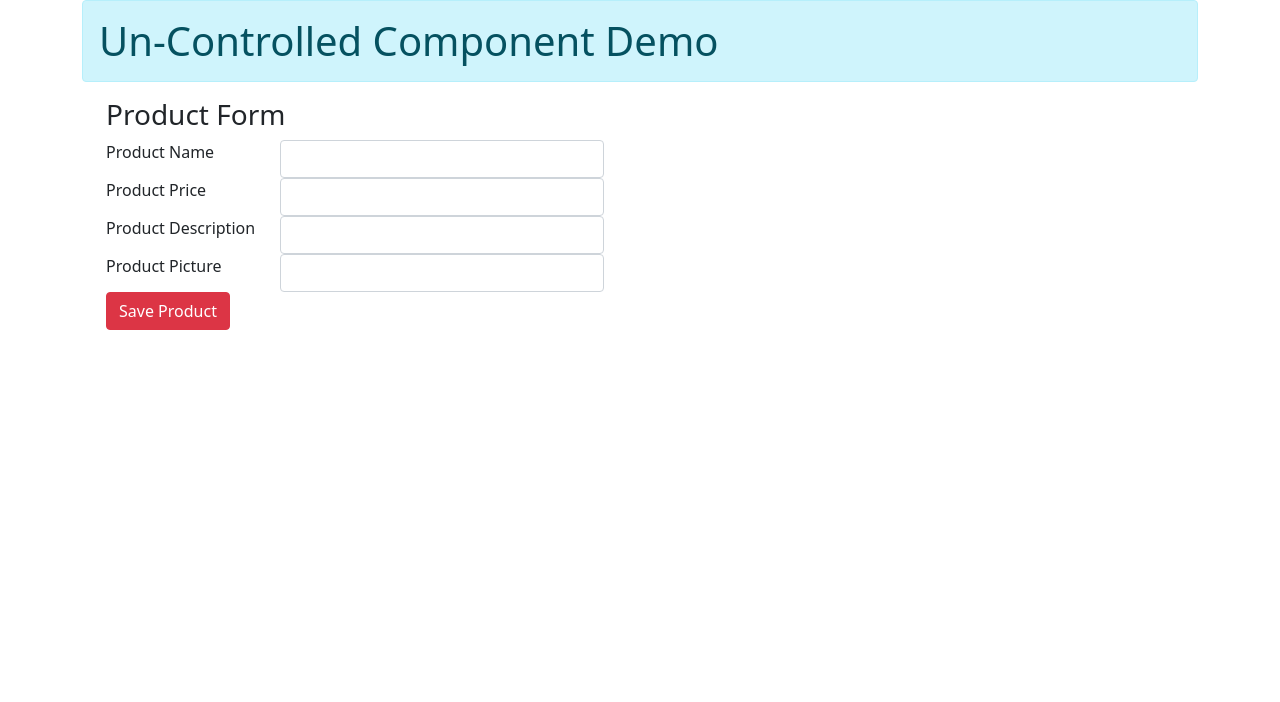
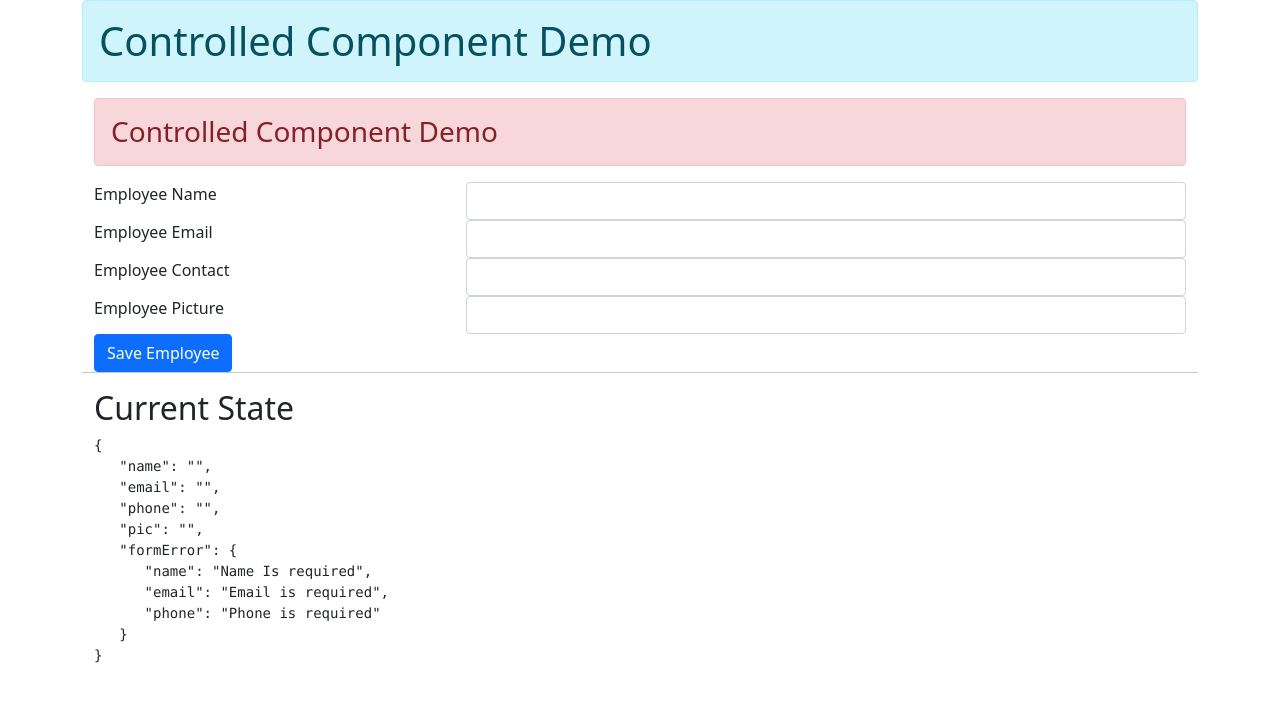
Before and after one commit to adithnaveen/sapient-apr-2021-xt, a React (Create React App) app in the folder workspace/react-works/react-app-01/: page / in a window 1280 px wide. Shown: the top 702 px of the page. Built offline with nearby package versions, Linux system fonts and the light colour scheme.

Commit message:
updated react code

```diff
--- /dev/null
+++ b/workspace/react-works/react-app-01/src/03-unctrl-ctrl/EmployeeForm.js
@@ -0,0 +1,132 @@
+import React, { Component } from 'react'
+import 'bootstrap/dist/css/bootstrap.css';
+
+
+class EmployeeForm extends Component {
+    // controlled component where the source is with state variable
+    state = {
+        name: "",
+        email: "",
+        phone: "",
+        pic: "",
+        formError: {
+            name: "Name Is required",
+            email: "Email is required",
+            phone: "Phone is required"
+        }
+    }
+
+    // on change event
+    tfHandler = (evt) => {
+        // console.log(event.target);
+        // let name = evt.target.name;
+        // let value = evt.target.value;
+        // console.log(name, value);
+
+        // // version 1.0
+        // let modifiedState = {};
+        // modifiedState[name] = value;
+        // // console.log(modifiedState);
+        // // when you mutate the state with setState then render is implicitly called
+        // this.setState(modifiedState);
+        // console.log(this);
+
+        // version 2.0
+        // this.setState({ [evt.target.name]: evt.target.value })
+        // console.log(this.state);
+
+        // version 3.0
+        let { name, value } = evt.target;
+        let { formError } = this.state;
+
+        switch (name) {
+            case 'name':
+                if (!value || value.length === 0) {
+                    formError.name = "Name is required";
+                } else if (value.length < 3 || value.length > 20) {
+                    formError.name = "Name must be between 3 & 20 chars";
+                } else {
+                    formError.name = "";
+                }
+                break;
+            case 'email':
+                if (!value || value.length === 0) {
+                    formError.email = "Email is required";
+                } else if (!value.match(/^([a-zA-Z0-9_\.\-])+\@(([a-zA-Z0-9\-])+\.)+([a-zA-Z0-9]{2,4})+$/)) {
+                    formError.email = "Invalid Email Entered";
+                } else {
+                    formError.email = "";
+                }
+                break;
+            case 'phone':
+                if (!value || value.length === 0) {
+                    formError.phone = "Phone is required";
+                } else if (!value.match(/\d{10,12}$/)) {
+                    formError.phone = "Phone number shoulbe be between 10 to 12 numbers"
+                } else {
+                    formError.phone = "";
+                }
+                break;
+
+            default:
+                break;
+        }
+
+        // render is called
+        this.setState({ [name]: value, formError })
+    }
+
+    render() {
+        return (
+            <div className="container">
+                <div className="row">
+                    <div className="col">
+                        <h3 className="alert alert-danger">Controlled Component Demo</h3>
+                        <form>
+                            <div className="form-group row">
+                                <label htmlFor="name" className="control-label col-md-4">Employee Name</label>
+                                <div className="col-md-8">
+                                    <input type="text" name="name" id="name" className="form-control"
+                                        onChange={this.tfHandler}
+                                        value={this.state.name} />
+                                </div>
+                            </div>
+                            <div className="form-group row">
+                                <label htmlFor="email" className="control-label col-md-4">Employee Email</label>
+                                <div className="col-md-8">
+                                    <input type="text" name="email" id="email" className="form-control"
+                                        onChange={this.tfHandler}
+                                        value={this.state.email} />
+                                </div>
+                            </div>
+                            <div className="form-group row">
+                                <label htmlFor="phone" className="control-label col-md-4">Employee Contact</label>
+                                <div className="col-md-8">
+                                    <input type="text" name="phone" id="phone" className="form-control"
+                                        onChange={this.tfHandler}
+                                        value={this.state.phone} />
+                                </div>
+                            </div>
+                            <div className="form-group row">
+                                <label htmlFor="pic" className="control-label col-md-4">Employee Picture</label>
+                                <div className="col-md-8">
+                                    <input type="text" name="pic" id="pic" className="form-control"
+                                        onChange={this.tfHandler}
+                                        value={this.state.pic} />
+                                </div>
+                            </div>
+                            <button className="btn btn-primary">Save Employee</button>
+                        </form>
+                    </div>
+                    <hr />
+                    <div className="col">
+                        <h2>Current State</h2>
+                        <pre>{JSON.stringify(this.state, null, 3)}</pre>
+                    </div>
+                </div>
+            </div>
+        );
+    }
+}
+
+export default EmployeeForm;
--- /dev/null
+++ b/workspace/react-works/react-app-01/src/03-unctrl-ctrl/index-ctrl.js
@@ -0,0 +1,20 @@
+import React, { Component } from 'react'
+import EmployeeForm from './EmployeeForm';
+
+
+class App extends Component {
+
+    render() {
+        return (
+            <div className="container">
+                <h1 className="alert alert-info">Controlled Component Demo</h1>
+
+
+                        <EmployeeForm />
+
+            </div>
+        );
+    }
+}
+
+export default App;
--- a/workspace/react-works/react-app-01/src/index.js
+++ b/workspace/react-works/react-app-01/src/index.js
@@ -13,6 +13,7 @@ ReactDOM.render(<App
 
 // import App from './01-basics';
 // import App from './02-event-handler';
-import App from './03-unctrl-ctrl/index';
+// import App from './03-unctrl-ctrl/index';
+import App from './03-unctrl-ctrl/index-ctrl';
 
 ReactDOM.render(<App />, document.querySelector("#root"));
```
